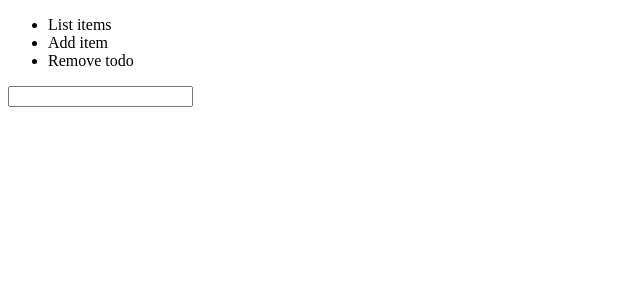
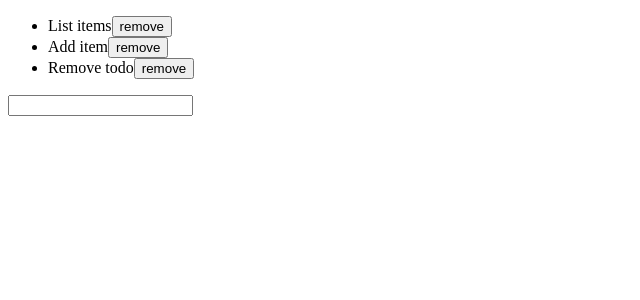
Before and after one commit to hisomura/todo-app, a Next.js app: page / in a window 1280 px wide. Shown: the top 300 px of the page, without its empty margins (0-640 px from the left). Built offline with nearby package versions, Linux system fonts and the light colour scheme.

Commit message:
Implement remove button.

```diff
--- a/pages/index.tsx
+++ b/pages/index.tsx
@@ -1,7 +1,7 @@
-import { ChangeEventHandler, KeyboardEventHandler, useState } from 'react'
+import { ChangeEventHandler, KeyboardEventHandler, MouseEvent, useState } from 'react'
 
 export default function Home() {
-  const [todoList, setTodo] = useState(['List items', 'Add item', 'Remove todo'])
+  const [todoList, setTodoList] = useState(['List items', 'Add item', 'Remove todo'])
   const [formText, setFormText] = useState('')
 
   const onChange: ChangeEventHandler<HTMLInputElement> = (event) => {
@@ -14,15 +14,29 @@ export default function Home() {
     // if (event.keyCode === 229) return
     if (event.key !== 'Enter') return
     event.currentTarget.value = ''
-    setTodo([...todoList, formText])
+    setTodoList([...todoList, formText])
     setFormText('')
+  }
+
+  const onClick = (event: MouseEvent<HTMLButtonElement>, todoIndex: number) => {
+    const newTodoList = todoList.filter((item, index) => index !== todoIndex)
+    setTodoList(newTodoList)
   }
 
   return (
     <div>
       <ul>
         {todoList.map((item, index) => (
-          <li key={index}>{item}</li>
+          <li key={index}>
+            {item}
+            <button
+              onClick={(e) => {
+                onClick(e, index)
+              }}
+            >
+              remove
+            </button>
+          </li>
         ))}
       </ul>
       <input onKeyDown={onKeyDown} onChange={onChange} type="text" />
```
